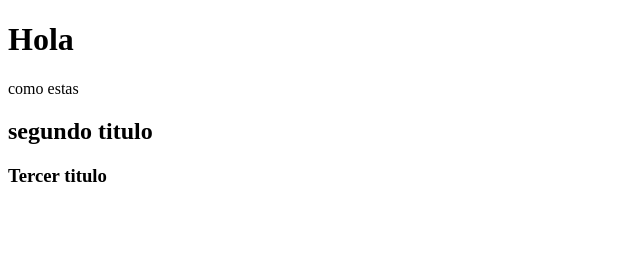
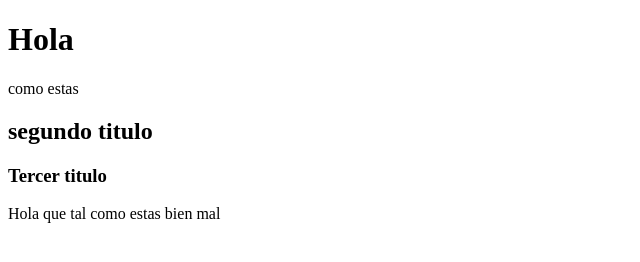
Before and after one commit to MatiasAltamiranda/Practica, a plain HTML site: page index.html in a window 1280 px wide. Shown: the whole page, without its empty margins (0-640 px from the left). Drawn offline with Linux system fonts and the light colour scheme.

Commit message:
cambiazo-f

```diff
--- a/index.html
+++ b/index.html
@@ -11,5 +11,6 @@
     <p>como estas</p>
     <h2>segundo titulo</h2>
     <h3>Tercer titulo</h3>
+    <p>Hola que tal como estas bien mal</p>
 </body>
 </html>
```
